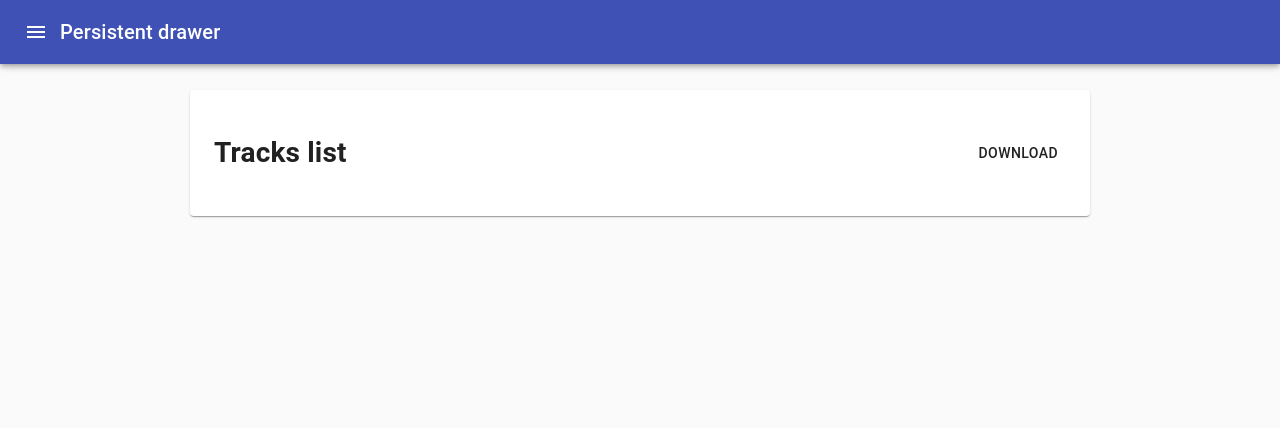
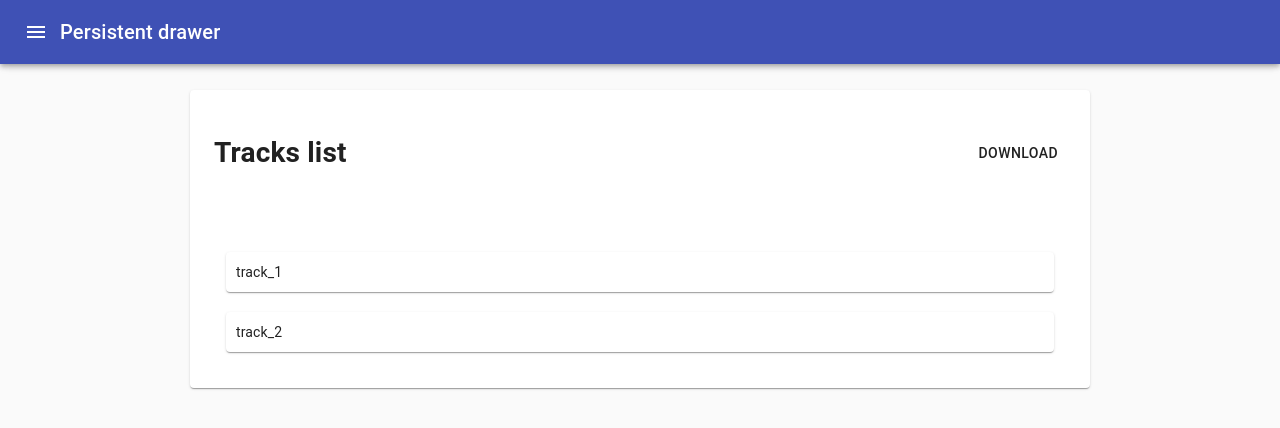
Before and after one commit to Sopruk/MusicPlatformFront, a Next.js app: page /tracks in a window 1280 px wide. Shown: the top 428 px of the page. Built offline with nearby package versions, Linux system fonts and the light colour scheme.

Commit message:
added sass

```diff
--- a/components/Navbar.tsx
+++ b/components/Navbar.tsx
@@ -2,8 +2,7 @@
 import React from 'react';
 import { useRouter } from 'next/router';
 import Link from 'next/link'
-import clsx from 'clsx';
-import { makeStyles, useTheme, Theme, createStyles } from '@material-ui/core/styles';
+import { useTheme } from '@material-ui/core/styles';
 import Drawer from '@material-ui/core/Drawer';
 import CssBaseline from '@material-ui/core/CssBaseline';
 import AppBar from '@material-ui/core/AppBar';
--- /dev/null
+++ b/components/TrackItem.tsx
@@ -0,0 +1,20 @@
+import { Card } from '@material-ui/core'
+import React, { useEffect } from 'react'
+import { ITrack } from '../types/track'
+import styles from '../styles/TrackItem.module.scss'
+interface TrackItemPrors {
+    track: ITrack;
+    active?: boolean;
+}
+const TrackItem: React.FC<TrackItemPrors> = ({track, active=false}) => {
+    useEffect(() => {
+        console.log(styles)
+    }, [])
+    return (
+        <Card className={styles.track}>
+            {track.name}
+        </Card>
+    )
+}
+
+export default TrackItem
--- /dev/null
+++ b/components/TrackList.tsx
@@ -0,0 +1,27 @@
+import { Box, Grid, Paper } from '@material-ui/core'
+import React, { useEffect } from 'react'
+import { ITrack } from '../types/track'
+import TrackItem from './TrackItem'
+
+interface TrackListProps {
+    tracks: ITrack[]
+}
+
+const TrackList: React.FC<TrackListProps> = ({tracks}) => {
+    useEffect(() => {
+        console.log(tracks)
+    })
+    return (
+        <Grid container direction='column'>
+            <Box p={2}>
+                {
+                    tracks.map(track=>
+                        <TrackItem key={track._id} track={track} />
+                    )
+                }
+            </Box>
+        </Grid>
+    )
+}
+
+export default TrackList
--- a/package.json
+++ b/package.json
@@ -16,7 +16,8 @@
     "@mui/material": "^5.0.6",
     "next": "12.0.3",
     "react": "17.0.2",
-    "react-dom": "17.0.2"
+    "react-dom": "17.0.2",
+    "sass": "^1.43.4"
   },
   "devDependencies": {
     "@types/node": "^16.11.6",
--- a/pages/index.tsx
+++ b/pages/index.tsx
@@ -5,12 +5,14 @@ import MainLayout from "../layouts/MainLayout";
 const Index = () => {
     return(<>
     <Navbar/>
-    <div className="center">
+
         <MainLayout>
+        <div className={"center"}>
             <h1>Добро пожаловать!</h1>
             <h3>Здесь только лучшие треки!</h3>
+            </div>
         </MainLayout>
-    </div>
+
     <style jsx>
         {
             `.center{
--- a/pages/tracks/index.tsx
+++ b/pages/tracks/index.tsx
@@ -1,12 +1,13 @@
 import { Box, Button, Card, Grid } from '@material-ui/core'
 import { useRouter } from 'next/router'
 import React from 'react'
+import TrackList from '../../components/TrackList';
 import MainLayout from '../../layouts/MainLayout'
 import { ITrack } from '../../types/track';
 
 function Index() {
     const router = useRouter();
-    const track: ITrack[] = [
+    const tracks: ITrack[] = [
         {_id:'1', name:'track_1', artist:'artist_1', text:'some text', listens:5, audio:'', picture:'', comments:[{_id:'1', text:'some comment', username:'user_1'}] },
         {_id:'2', name:'track_2', artist:'artist_1', text:'some text', listens:5, audio:'', picture:'', comments:[{_id:'1', text:'some comment', username:'user_1'}] }
     ]
@@ -20,6 +21,7 @@ function Index() {
                             <Button onClick={()=>router.push("/tracks/create")}>Download</Button>
                         </Grid>
                     </Box>
+                    <TrackList tracks={tracks}/>
                 </Card>
             </Grid>
         </MainLayout>
--- /dev/null
+++ b/styles/TrackItem.module.scss
@@ -0,0 +1,6 @@
+.track{
+    margin: 20px;
+    padding: 10px;
+    display: flex;
+    align-items: center;
+}
```
Also changed, not shown: 1 other file (tests, documents, lock files or other folders).
